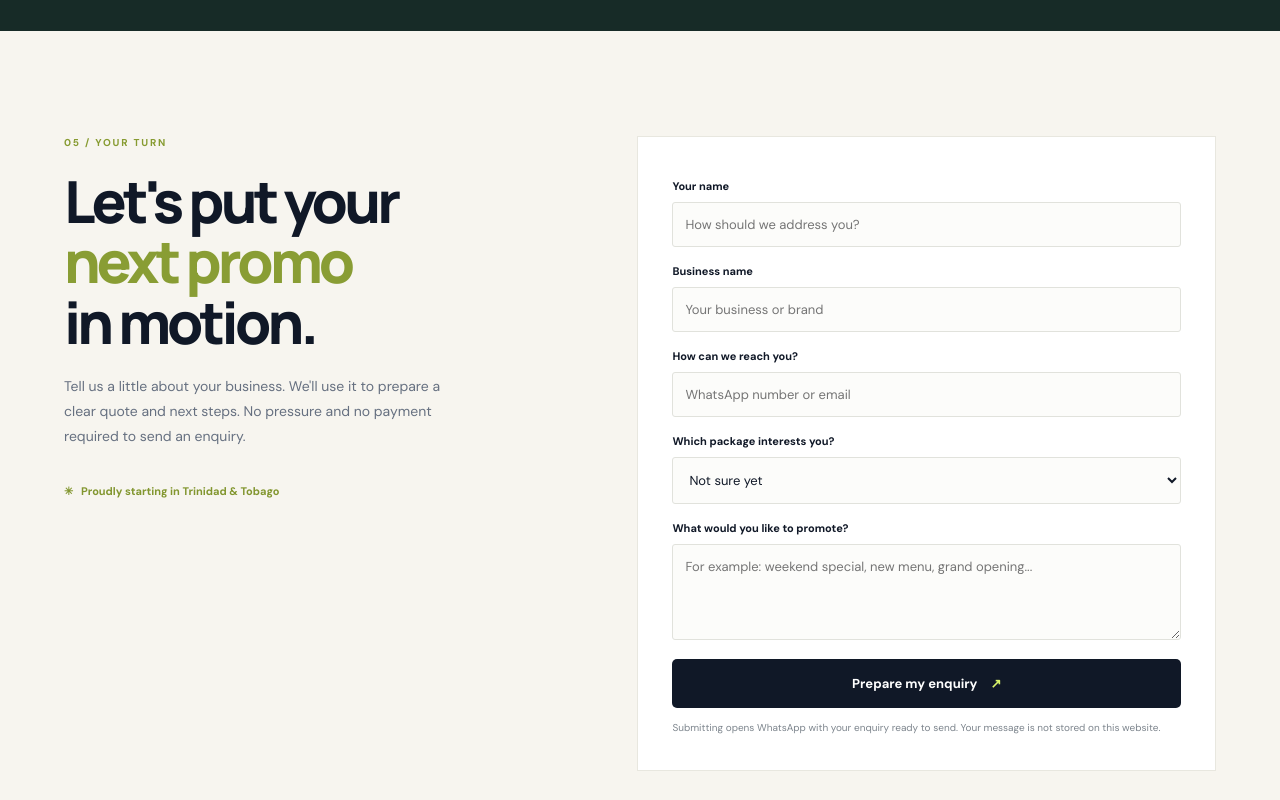
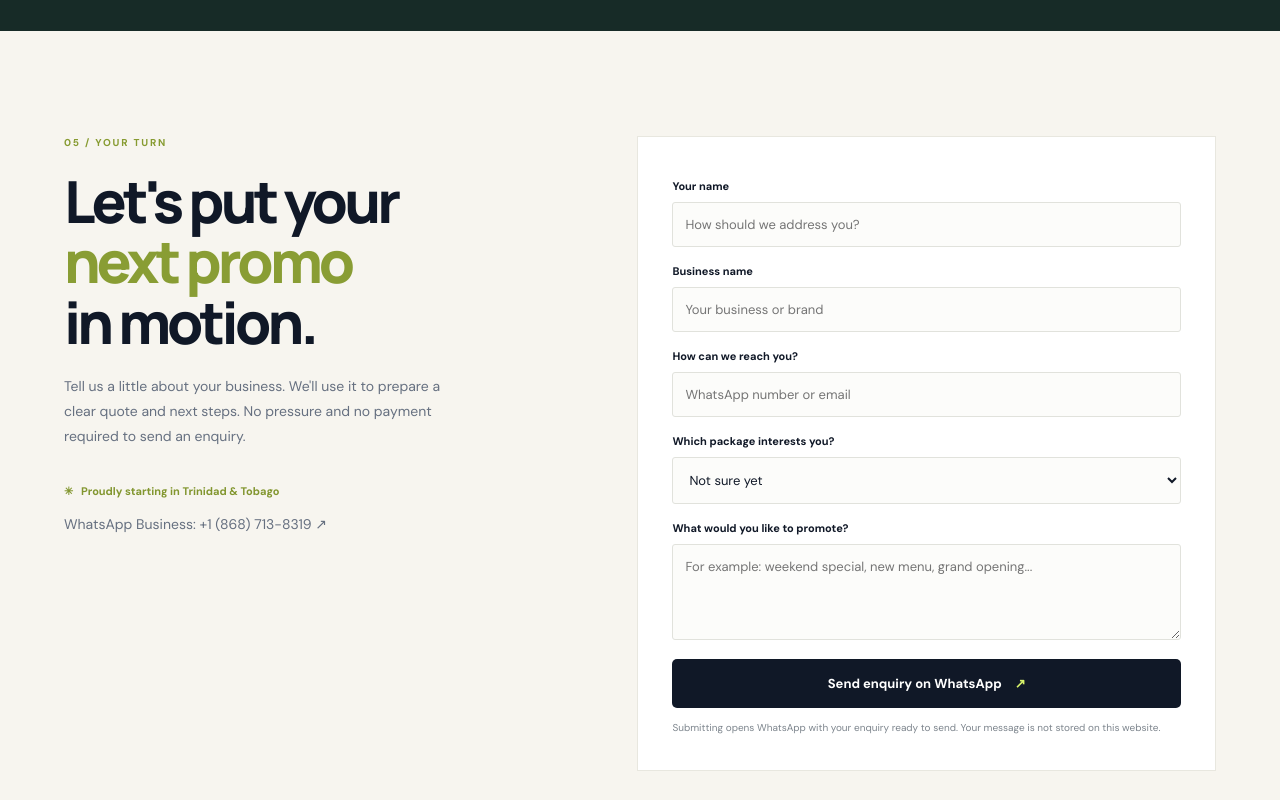
Before and after one commit to davidchenisgod/PromoPilot-TT, a plain HTML site: page index.html in a window 1280 px wide. Shown: the part 3500-4300 px from the top of the page. Drawn offline with Linux system fonts and the light colour scheme.

Commit message:
Clarify WhatsApp enquiry button and show business contact

```diff
--- a/index.html
+++ b/index.html
@@ -104,14 +104,14 @@
     </section>
 
     <section class="contact section-wrap" id="contact">
-      <div class="contact-copy"><div class="section-kicker">05 / YOUR TURN</div><h2>Let's put your<br><span>next promo</span><br>in motion.</h2><p>Tell us a little about your business. We'll use it to prepare a clear quote and next steps. No pressure and no payment required to send an enquiry.</p><div class="contact-aside">✳ &nbsp; Proudly starting in Trinidad & Tobago</div></div>
+      <div class="contact-copy"><div class="section-kicker">05 / YOUR TURN</div><h2>Let's put your<br><span>next promo</span><br>in motion.</h2><p>Tell us a little about your business. We'll use it to prepare a clear quote and next steps. No pressure and no payment required to send an enquiry.</p><div class="contact-aside">✳ &nbsp; Proudly starting in Trinidad & Tobago</div><p class="contact-whatsapp">WhatsApp Business: <a href="https://wa.me/18687138319" target="_blank" rel="noopener noreferrer">+1 (868) 713-8319 ↗</a></p></div>
       <form class="contact-form" id="enquiry-form">
         <label for="name">Your name</label><input id="name" name="name" required placeholder="How should we address you?">
         <label for="business">Business name</label><input id="business" name="business" required placeholder="Your business or brand">
         <label for="contact-method">How can we reach you?</label><input id="contact-method" name="contact" required placeholder="WhatsApp number or email">
         <label for="package">Which package interests you?</label><select id="package" name="package"><option value="Not sure yet">Not sure yet</option><option>Starter</option><option>Growth</option><option>Monthly</option></select>
         <label for="details">What would you like to promote?</label><textarea id="details" name="details" rows="4" placeholder="For example: weekend special, new menu, grand opening..."></textarea>
-        <button class="button button-primary submit-button" type="submit">Prepare my enquiry <span>↗</span></button>
+        <button class="button button-primary submit-button" type="submit">Send enquiry on WhatsApp <span>↗</span></button>
         <p class="form-note" id="form-note">Submitting opens WhatsApp with your enquiry ready to send. Your message is not stored on this website.</p>
       </form>
     </section>
```
